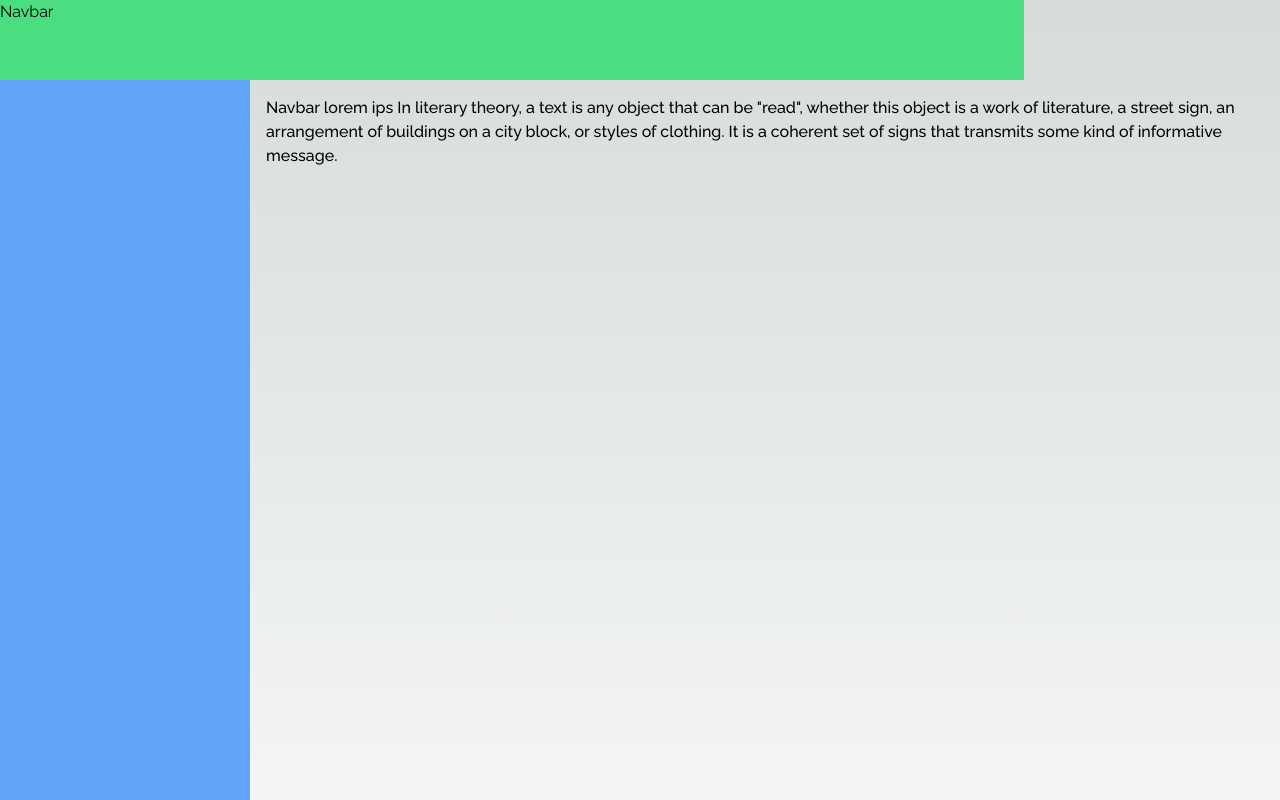
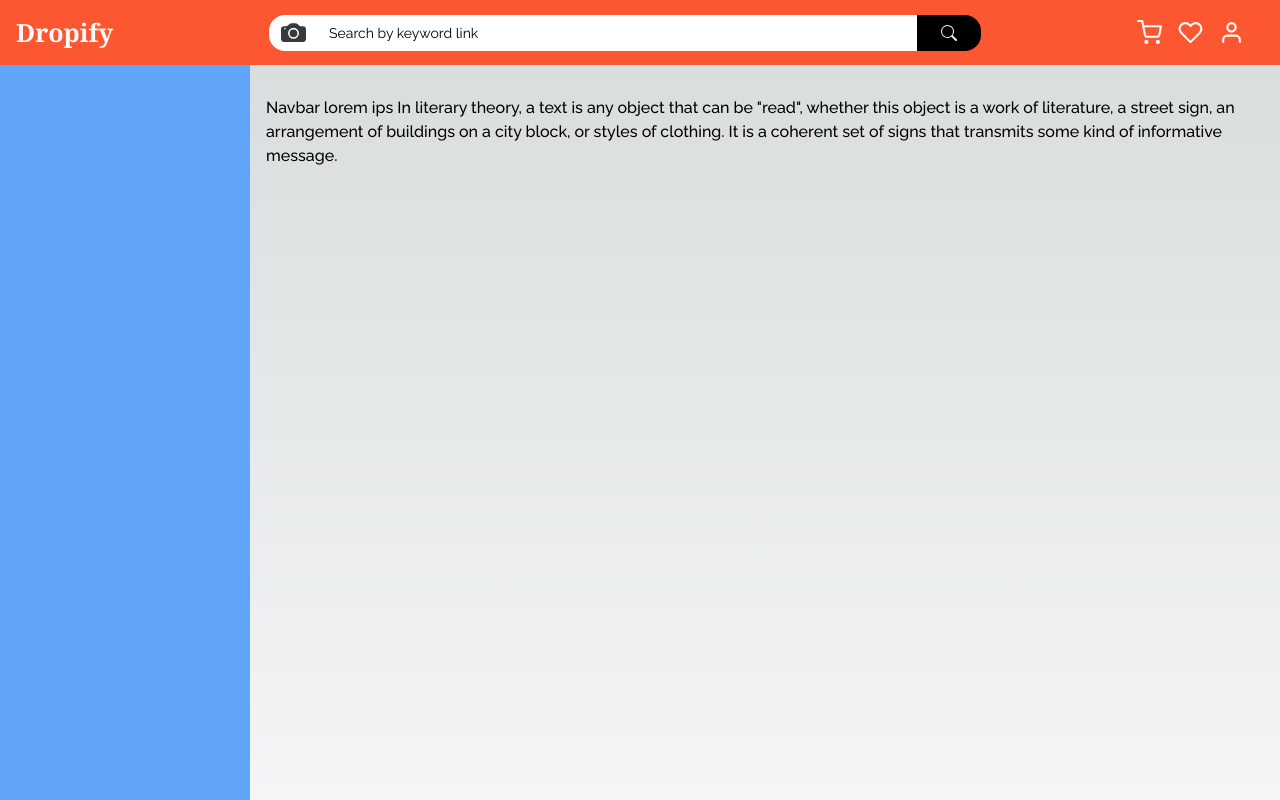
Before and after one commit to akibulshohag/dropify-frontend, a Next.js app: page / in a window 1280 px wide. Shown: the top 800 px of the page. Built offline with nearby package versions, Linux system fonts and the light colour scheme.

Commit message:
navbar and lib 23-08-23

```diff
--- a/package.json
+++ b/package.json
@@ -10,6 +10,7 @@
   },
   "dependencies": {
     "autoprefixer": "10.4.15",
+    "axios": "^1.4.0",
     "eslint": "8.47.0",
     "eslint-config-next": "13.4.19",
     "next": "13.4.19",
@@ -17,6 +18,7 @@
     "postcss": "8.4.28",
     "react": "18.2.0",
     "react-dom": "18.2.0",
+    "react-icons": "^4.10.1",
     "react-toastify": "^9.1.3",
     "tailwindcss": "3.3.3"
   }
--- a/src/components/Layout/Navbar/index.js
+++ b/src/components/Layout/Navbar/index.js
@@ -1,9 +1,73 @@
-import React from 'react'
+import React, { useState } from "react";
+import Image from "next/image";
+import { BsFillCameraFill, BsSearch } from "react-icons/bs";
+import { convertToBase64 } from "@/components/base64/base64Converter";
+import { FiUser, FiShoppingCart, FiHeart } from "react-icons/fi";
+import postRequest from "../../../lib/postRequest";
 
 const Navbar = () => {
+  const [uploadedImage, setUploadedImage] = useState("");
+
+  const handleCameraClick = async () => {
+    const imageInput = document.createElement("input");
+    imageInput.type = "file";
+    imageInput.accept = "image/*";
+    imageInput.onchange = async (e) => {
+      const file = e.target.files[0];
+      const base64Image = await convertToBase64(file);
+      if(base64Image){
+        try {
+          let data ={
+            image:base64Image,
+          }
+           let res = await postRequest('file-service/upload-image',data)
+
+        } catch (error) {
+
+        }
+      }
+    };
+    imageInput.click();
+  };
+
   return (
-    <div className="h-20 bg-green-400 fixed inset-0 lg:max-w-5xl">Navbar</div>
-  )
-}
+    <div className="h-[65px] bg-tahiti-200 fixed inset-0">
+      <div className="px-4 flex items-center justify-between h-full">
+        {/* <div className="w-32 h-10 relative">
+           <Image src="/assets/logo/logo.png" fill priority alt='logo'/>
+         </div> */}
+        <div className="text-[25px] font-extrabold text-tahiti-600 font-serif">
+          Dropify
+        </div>
+        <div className="flex items-center">
+          <button
+            onClick={handleCameraClick}
+            className="text-[25px] w-12 flex items-center justify-center bg-white h-9 rounded-l-2xl cursor-pointer"
+          >
+            <BsFillCameraFill className="text-tahiti-400" />
+          </button>
+          <div className="relative">
+            <div>
+              <input
+                placeholder="Search by keyword link"
+                className="h-9 w-[600px] lg:w-[600px] md:w-[400px]  text-black  px-3 bg-white outline-none placeholder:text-black placeholder:text-[14px]"
+                type="text"
+              />
+            </div>
+          </div>
 
-export default Navbar
+          <div className="flex items-center h-9 bg-black rounded-r-2xl py-2 px-6 cursor-pointer z-30">
+            <BsSearch className="text-tahiti-700" />
+          </div>
+        </div>
+        <div className="text-[25px] text-tahiti-600 flex mr-5">
+          <FiShoppingCart className="mr-4 cursor-pointer"/>
+          <FiHeart className="mr-4 cursor-pointer"/>
+          <FiUser className="cursor-pointer"/>
+        </div>
+      </div>
+    </div>
+  );
+};
+
+export default Navbar;
--- /dev/null
+++ b/src/components/base64/base64Converter.js
@@ -0,0 +1,75 @@
+// const convertImageToBase64 = (file) => {
+//     return new Promise((resolve, reject) => {
+//       const reader = new FileReader();
+
+//       reader.onload = (event) => {
+//         const image = new Image();
+//         image.onload = () => {
+//           const canvas = document.createElement("canvas");
+//           const ctx = canvas.getContext("2d");
+
+//           let width = image.width;
+//           let height = image.height;
+
+//           // Calculate new dimensions while maintaining aspect ratio
+//           const maxDimension = Math.max(width, height);
+//           if (maxDimension > 800) {
+//             const scaleRatio = 800 / maxDimension;
+//             width *= scaleRatio;
+//             height *= scaleRatio;
+//           }
+
+//           // Set canvas dimensions
+//           canvas.width = width;
+//           canvas.height = height;
+
+//           // Draw image onto canvas with the new dimensions
+//           ctx.drawImage(image, 0, 0, width, height);
+
+//           // Convert canvas content to base64
+//           canvas.toBlob(
+//             (blob) => {
+//               // Compress the image blob
+//               const compressedBlobPromise = new Promise((resolve) => {
+//                 const reader = new FileReader();
+//                 reader.onloadend = () => {
+//                   resolve(reader.result);
+//                 };
+//                 reader.readAsDataURL(blob);
+//               });
+//               compressedBlobPromise.then((compressedBase64) => {
+//                 resolve(compressedBase64);
+//               });
+//             },
+//             "image/jpeg", // Change format if needed (e.g., 'image/png')
+//             0.7 // Adjust the compression quality as desired (0.0 - 1.0)
+//           );
+//         };
+//         // Handle image loading error
+//         image.onerror = () => {
+//           reject(new Error("Failed to load the image."));
+//         };
+//         // Load the image
+//         image.src = event.target.result;
+//       };
+//       // Read the file as a data URL
+//       reader.readAsDataURL(file);
+//     });
+//   };
+
+//   module.exports = {
+//     convertImageToBase64,
+//   };
+
+const convertToBase64 = (file) => {
+  return new Promise((resolve, reject) => {
+    const reader = new FileReader();
+    reader.onload = () => resolve(reader.result);
+    reader.onerror = reject;
+    reader.readAsDataURL(file);
+  });
+};
+
+module.exports = {
+  convertToBase64,
+};
--- /dev/null
+++ b/src/lib/config.js
@@ -0,0 +1,13 @@
+export const hostname = `https://mail-service.b2gsoft.xyz`;
+export const imagePath = 'https://api.courier.b2gsoft.xyz'
+
+// const hostname = `http://192.168.0.245:3680`;
+
+// const hostname = `https://api-lazma.b2gsoft.xyz`;
+
+// const hostname =
+//   process.env.NODE_ENV === "development"
+//     ? `http://192.168.68.109:6038`
+//     : `https://lefabre-api.b2gsoft.xyz`;
+
+// export default hostname;
--- /dev/null
+++ b/src/lib/postRequest.js
@@ -0,0 +1,22 @@
+import axios from "axios";
+import { parseCookies } from "nookies";
+import {hostname} from "./config";
+
+
+export default async function postRequest(url, data, token = null) {
+  const cookies = parseCookies();
+
+  const config = {
+    headers: { Authorization: `${token ? token || "" : cookies?.token || ""}` },
+  };
+
+  try {
+    const res = await axios.post(`${hostname}/api/v1/${url}`, data, config);
+    if (res.hasOwnProperty("data")) {
+      return res?.data;
+    } else {
+    }
+  } catch (error) {
+    return error?.response?.data;
+  }
+}
```
Also changed, not shown: src/lib/deleteRequest.js (added, +19 -0 lines), src/lib/patchRequest.js (added, +21 -0 lines), src/lib/request.js (added, +19 -0 lines), public/assets/logo/logo.png (added), 1 other file (tests, documents, lock files or other folders).
